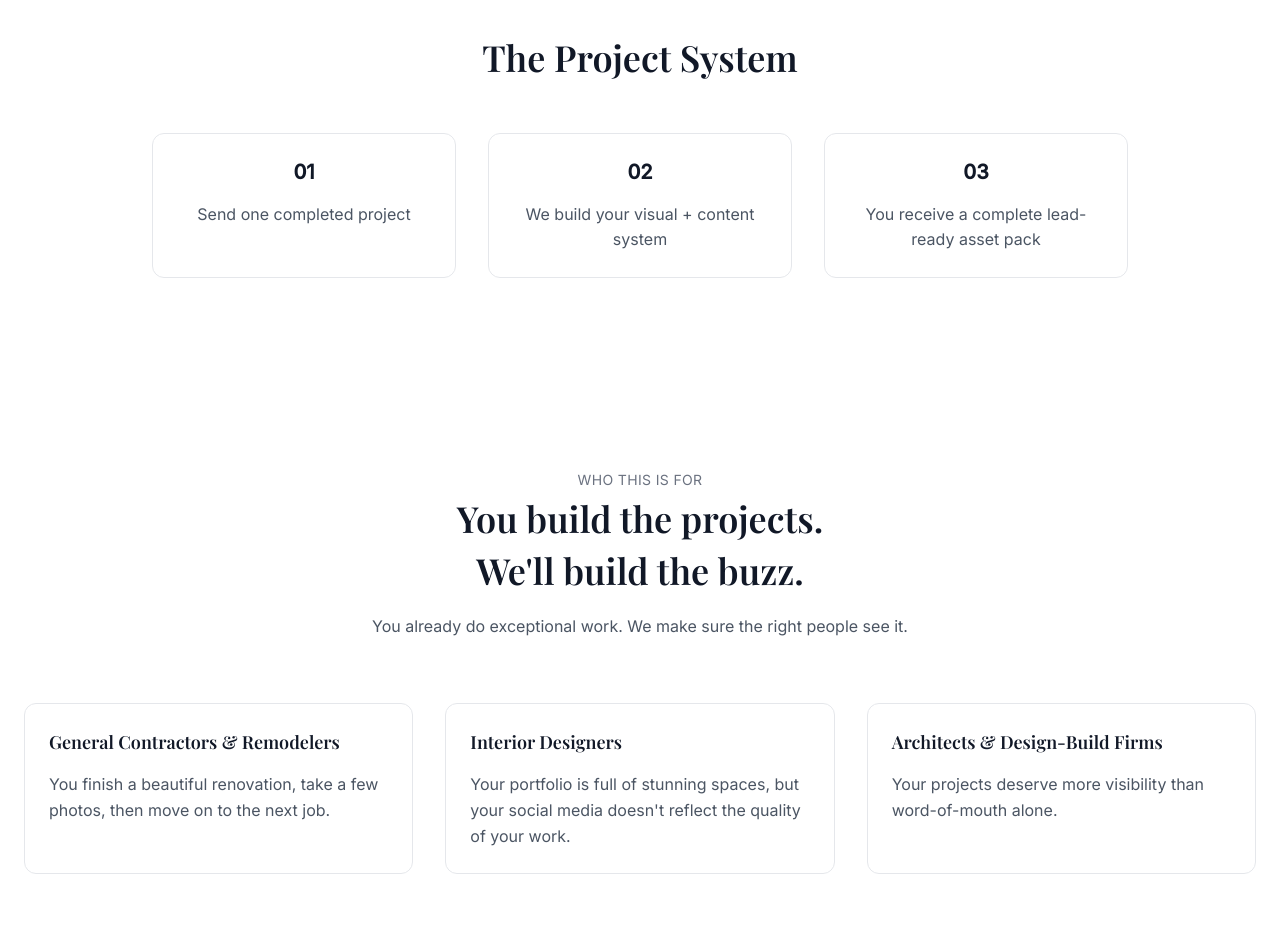
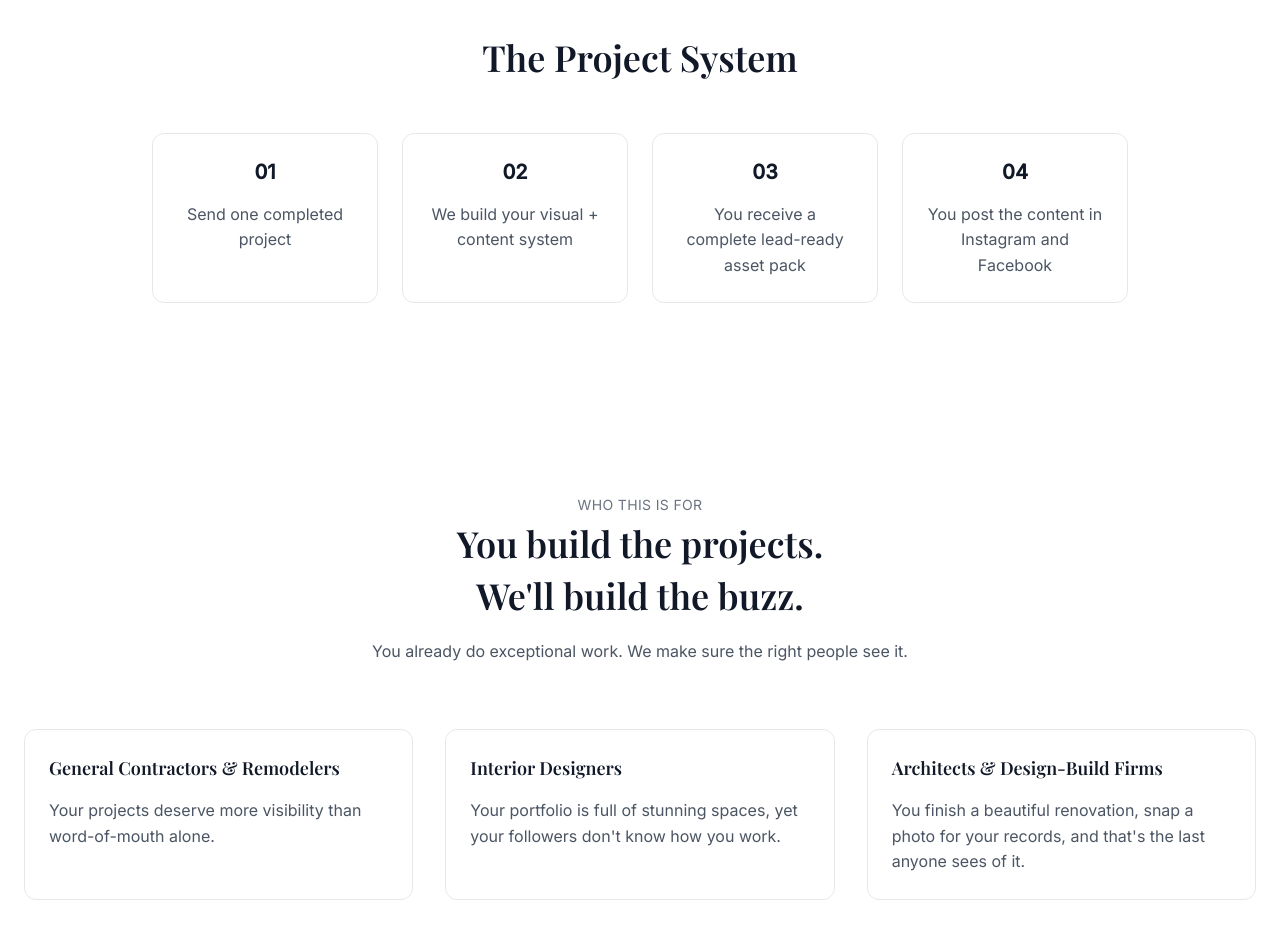
Before and after one commit to GwenCodes/form-and-signal, a website: page index.html in a window 1280 px wide. Shown: the part 1140-2078 px from the top of the page. Drawn offline with nearby package versions, Linux system fonts and the light colour scheme.

Commit message:
Reworded copy

```diff
--- a/index.html
+++ b/index.html
@@ -51,10 +51,7 @@
         <button class="btn-primary mt-8">Start My Project</button>
 
         <!-- subtle credibility line -->
-        <p class="mt-6 text-sm text-gray-400">
-          Built for contractors, designers & architects who want consistent
-          leads.
-        </p>
+        <p class="mt-6 text-sm text-gray-400"></p>
       </div>
 
       <!-- RIGHT (VISUAL UPGRADE) -->
@@ -84,7 +81,7 @@
     ========================== -->
     <section class="py-6 text-center bg-[#EAD2C0]">
       <p class="text-gray-600">
-        Built for the small medium home improvement industry.
+        Built for contractors, designers & architects who want consistent leads.
       </p>
     </section>
 
@@ -93,7 +90,7 @@
     ========================== -->
     <section class="max-w-4xl mx-auto px-6 py-24 text-center">
       <h2 class="text-3xl lg:text-4xl font-semibold">
-        Your work is already good. It just isn't packaged.
+        Your last job is your next lead, if you post it.
       </h2>
 
       <p class="mt-6 text-gray-600 text-lg leading-relaxed">
@@ -110,7 +107,7 @@
         The Project System
       </h2>
 
-      <div class="grid md:grid-cols-3 gap-8 mt-14">
+      <div class="grid md:grid-cols-4 gap-6 mt-14">
         <div class="text-center p-6 border rounded-xl">
           <span class="text-xl font-semibold">01</span>
           <p class="mt-4 text-gray-600">Send one completed project</p>
@@ -127,6 +124,12 @@
           <span class="text-xl font-semibold">03</span>
           <p class="mt-4 text-gray-600">
             You receive a complete lead-ready asset pack
+          </p>
+        </div>
+        <div class="text-center p-6 border rounded-xl">
+          <span class="text-xl font-semibold">04</span>
+          <p class="mt-4 text-gray-600">
+            You post the content in Instagram and Facebook
           </p>
         </div>
       </div>
@@ -159,23 +162,23 @@
             General Contractors & Remodelers
           </h3>
           <p class="mt-4 text-gray-600">
-            You finish a beautiful renovation, take a few photos, then move on
-            to the next job.
+            Your projects deserve more visibility than word-of-mouth alone.
           </p>
         </div>
 
         <div class="p-6 border rounded-xl">
           <h3 class="font-semibold text-lg">Interior Designers</h3>
           <p class="mt-4 text-gray-600">
-            Your portfolio is full of stunning spaces, but your social media
-            doesn't reflect the quality of your work.
+            Your portfolio is full of stunning spaces, yet your followers don't
+            know how you work.
           </p>
         </div>
 
         <div class="p-6 border rounded-xl">
           <h3 class="font-semibold text-lg">Architects & Design-Build Firms</h3>
           <p class="mt-4 text-gray-600">
-            Your projects deserve more visibility than word-of-mouth alone.
+            You finish a beautiful renovation, snap a photo for your records,
+            and that's the last anyone sees of it.
           </p>
         </div>
       </div>
--- a/package.json
+++ b/package.json
@@ -4,7 +4,9 @@
   "description": "",
   "main": "script.js",
   "scripts": {
-    "test": "echo \"Error: no test specified\" && exit 1"
+    "test": "echo \"Error: no test specified\" && exit 1",
+    "dev": "npx serve",
+    "start": "npx serve"
   },
   "repository": {
     "type": "git",
```
